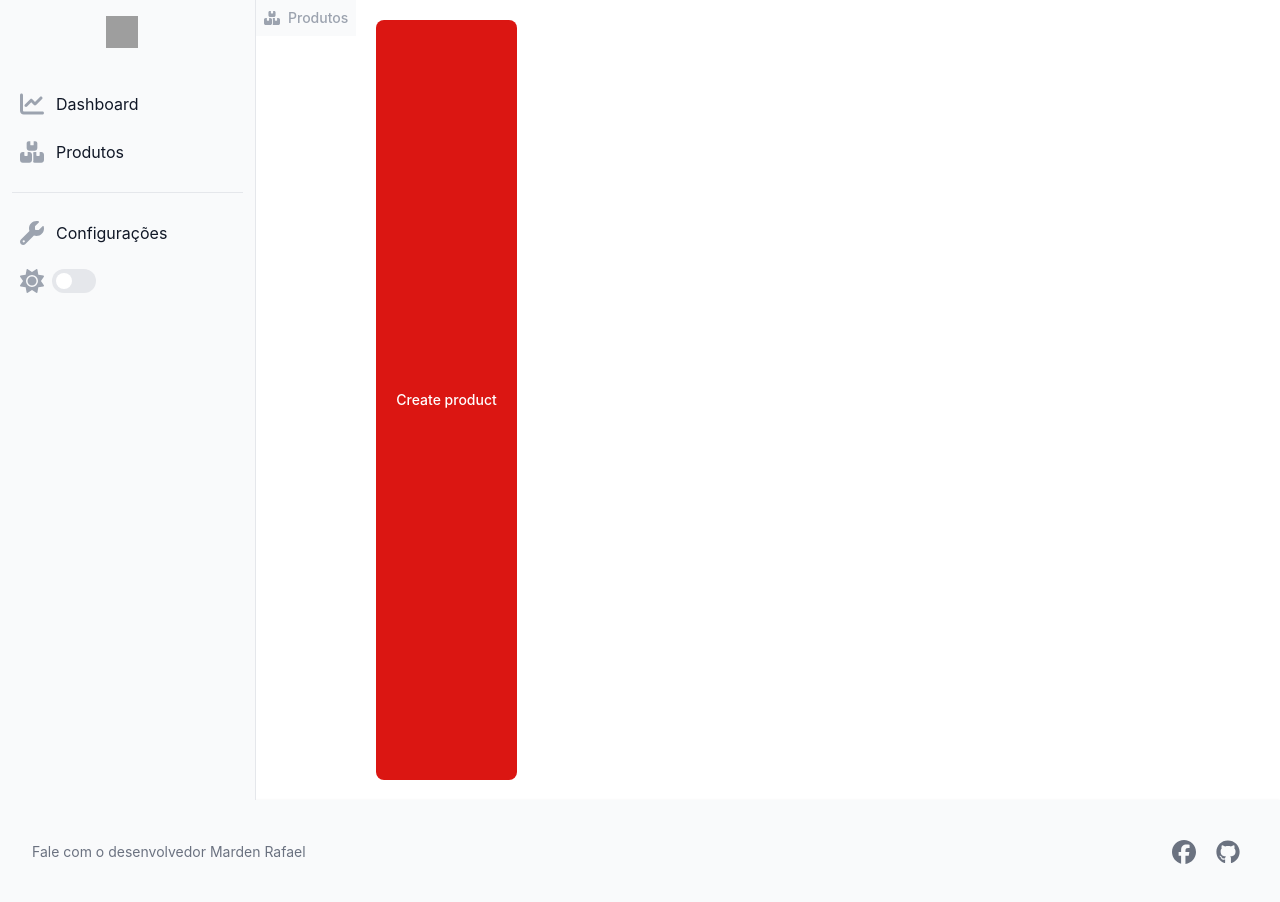
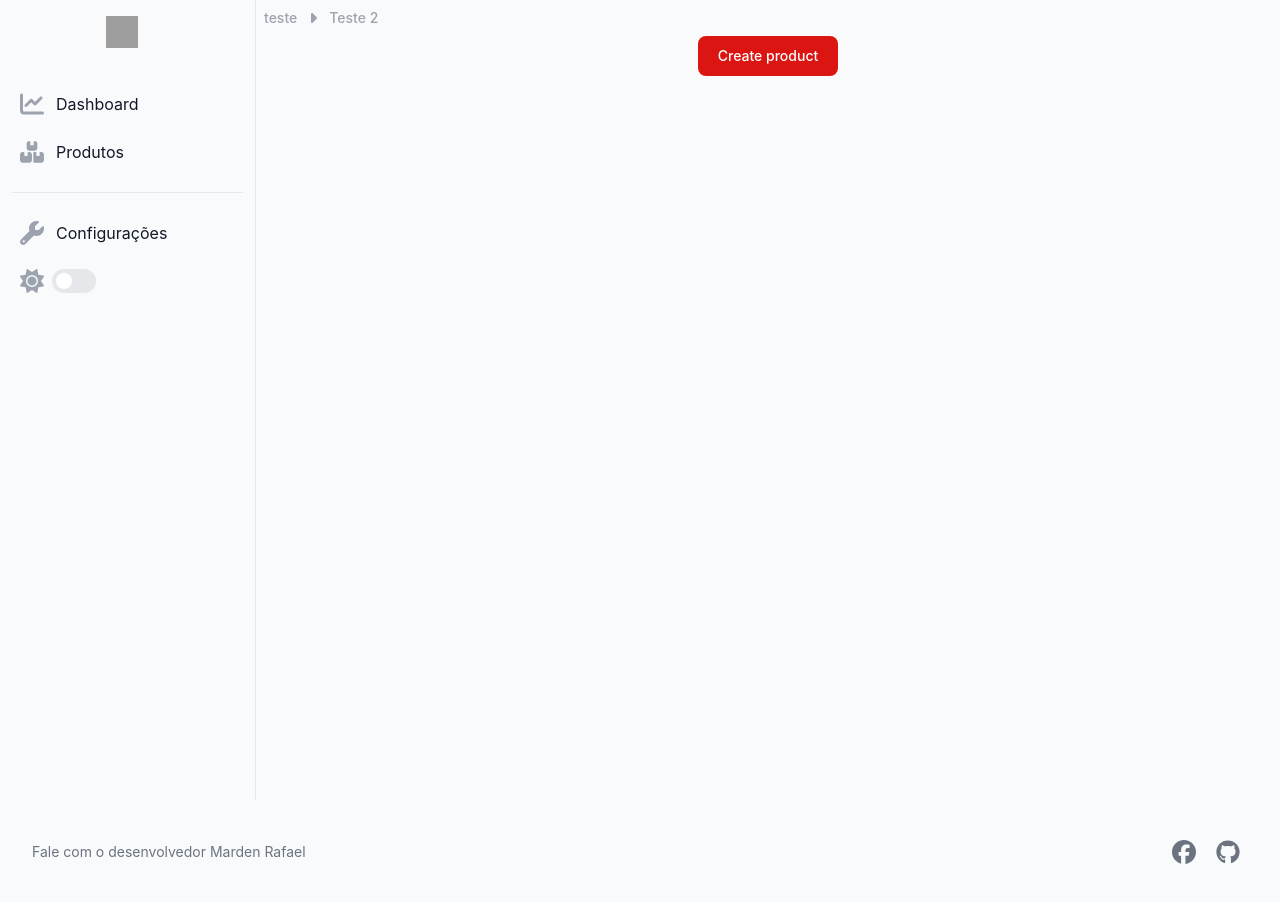
Before and after one commit to mardenrafael/next-ecommerce, a Next.js app: page /admin/products in a window 1280 px wide. Built offline with nearby package versions, Linux system fonts and the light colour scheme; grey boxes are pictures that could not be loaded.

Commit message:
feat: cria Layout base para paginas /admin

```diff
--- /dev/null
+++ b/src/components/Layout/Layout.tsx
@@ -0,0 +1,47 @@
+import { PropsWithChildren } from "react";
+import BreadScrumbs from "../BreadScrumbs/BreadScrumbs";
+import Container from "../Container/Container";
+import Footer from "../Footer/Footer";
+import SideNav from "../SideNav/SideNav";
+
+export interface BodyProps extends PropsWithChildren {}
+export interface RootProps extends PropsWithChildren {}
+
+function Root({ children }: RootProps): JSX.Element {
+  return (
+    <main>
+      <section className="flex">
+        <Container>
+          <SideNav logoUrl="https://flowbite.com/docs/images/logo.svg" />
+        </Container>
+        <section className="w-full h-screen">
+          <nav className="h-fit">
+            <Container>
+              <BreadScrumbs
+                scrumbs={[
+                  {
+                    title: "teste",
+                  },
+                  {
+                    title: "Teste 2",
+                  },
+                ]}
+              />
+            </Container>
+          </nav>
+          <Container>{children}</Container>
+        </section>
+      </section>
+      <Footer />
+    </main>
+  );
+}
+
+function Body({ children }: BodyProps): JSX.Element {
+  return <section>{children}</section>;
+}
+
+export const Layout = {
+  Root,
+  Body,
+};
--- a/src/pages/admin/dashboard/index.tsx
+++ b/src/pages/admin/dashboard/index.tsx
@@ -1,29 +1,9 @@
-import BreadScrumbs from "@/components/BreadScrumbs/BreadScrumbs";
-import Container from "@/components/Container/Container";
-import Footer from "@/components/Footer/Footer";
-import SideNav from "@/components/SideNav/SideNav";
-import { faChartLine } from "@fortawesome/free-solid-svg-icons";
+import { Layout } from "@/components/Layout/Layout";
 
 export default function Dashboard(): JSX.Element {
   return (
-    <>
-      <main className="flex">
-        <Container>
-          <SideNav logoUrl="https://flowbite.com/docs/images/logo.svg" />
-        </Container>
-
-        <div className="h-fit">
-          <BreadScrumbs
-            scrumbs={[
-              {
-                title: "Dashboard",
-                icon: faChartLine,
-              },
-            ]}
-          />
-        </div>
-      </main>
-      <Footer />
-    </>
+    <Layout.Root>
+      <Layout.Body></Layout.Body>
+    </Layout.Root>
   );
 }
--- a/src/pages/admin/products/createProduct/index.tsx
+++ b/src/pages/admin/products/createProduct/index.tsx
@@ -1,42 +1,12 @@
-import BreadScrumbs from "@/components/BreadScrumbs/BreadScrumbs";
-import Container from "@/components/Container/Container";
 import CreateProductForm from "@/components/CreateProductForm/CreateProductForm";
-import Footer from "@/components/Footer/Footer";
-import SideNav from "@/components/SideNav/SideNav";
-import { ThemeContext } from "@/context/themeContext";
-import { faBoxesStacked, faPlus } from "@fortawesome/free-solid-svg-icons";
-import { useContext } from "react";
+import { Layout } from "@/components/Layout/Layout";
 
 export default function CreateProduct(): JSX.Element {
-  const { theme } = useContext(ThemeContext);
-
   return (
-    <>
-      <main className="flex">
-        <Container>
-          <SideNav logoUrl="https://flowbite.com/docs/images/logo.svg" />
-        </Container>
-
-        <div className="w-full h-screen">
-          <div className="h-fit">
-            <BreadScrumbs
-              scrumbs={[
-                {
-                  title: "Produtos",
-                  icon: faBoxesStacked,
-                },
-                {
-                  title: "Criar produto",
-                  icon: faPlus,
-                },
-              ]}
-            />
-          </div>
-
-          <CreateProductForm />
-        </div>
-      </main>
-      <Footer />
-    </>
+    <Layout.Root>
+      <Layout.Body>
+        <CreateProductForm />
+      </Layout.Body>
+    </Layout.Root>
   );
 }
--- a/src/pages/admin/products/index.tsx
+++ b/src/pages/admin/products/index.tsx
@@ -1,29 +1,10 @@
-import Container from "@/components/Container/Container";
-import Footer from "@/components/Footer/Footer";
-import SideNav from "@/components/SideNav/SideNav";
-import BreadScrumbs from "@/components/BreadScrumbs/BreadScrumbs";
-import { faBoxesStacked } from "@fortawesome/free-solid-svg-icons";
+import { Layout } from "@/components/Layout/Layout";
 
 export default function Products(): JSX.Element {
   return (
-    <>
-      <main className="flex">
-        <Container>
-          <SideNav logoUrl="https://flowbite.com/docs/images/logo.svg" />
-        </Container>
-
-        <div className="h-fit">
-          <BreadScrumbs
-            scrumbs={[
-              {
-                title: "Produtos",
-                icon: faBoxesStacked,
-              },
-            ]}
-          />
-        </div>
-
-        <div className="flex justify-center m-5">
+    <Layout.Root>
+      <Layout.Body>
+        <div className="flex justify-center">
           <button
             id="defaultModalButton"
             data-modal-toggle="defaultModal"
@@ -33,8 +14,7 @@ export default function Products(): JSX.Element {
             Create product
           </button>
         </div>
-      </main>
-      <Footer />
-    </>
+      </Layout.Body>
+    </Layout.Root>
   );
 }
```
